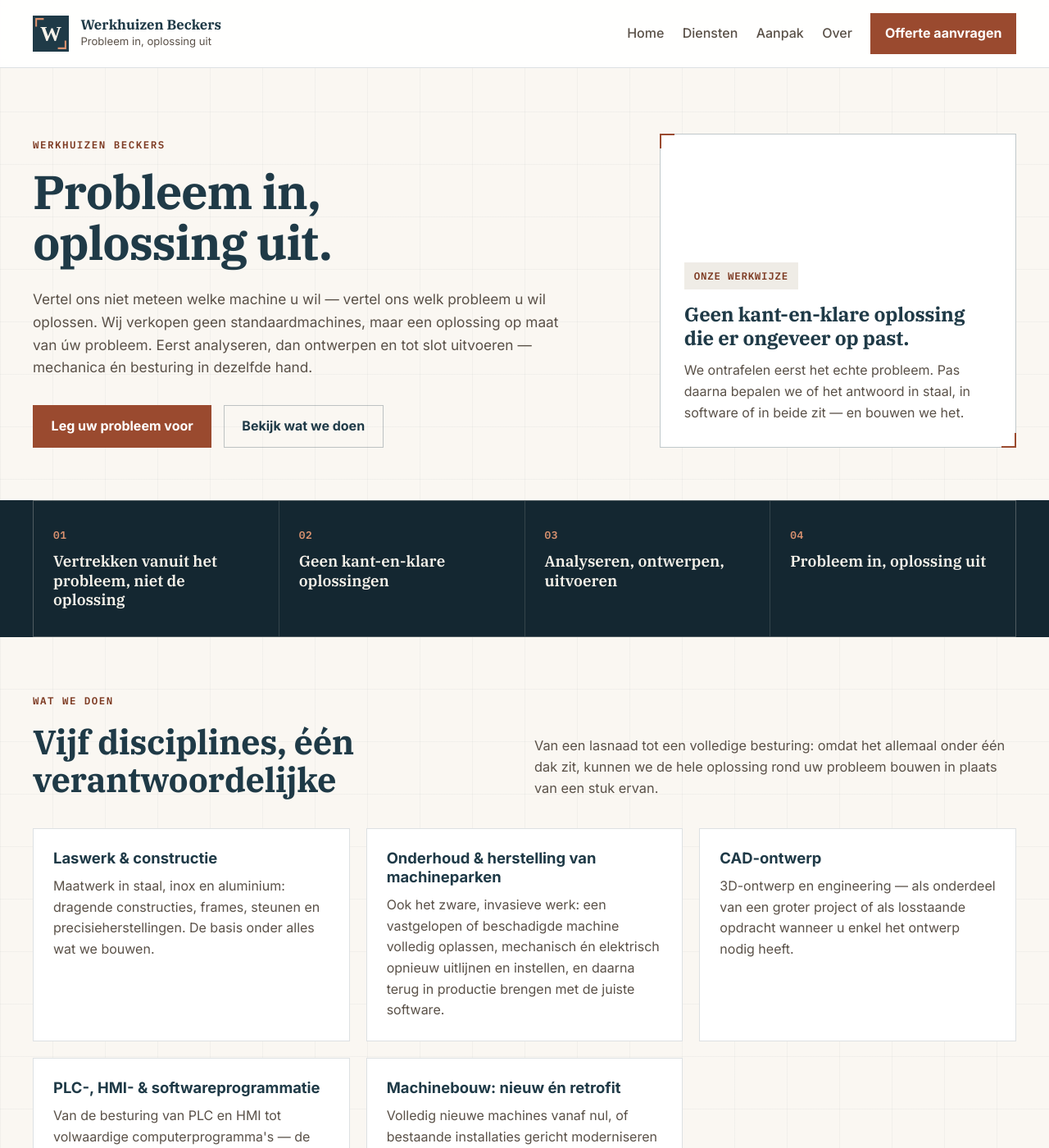
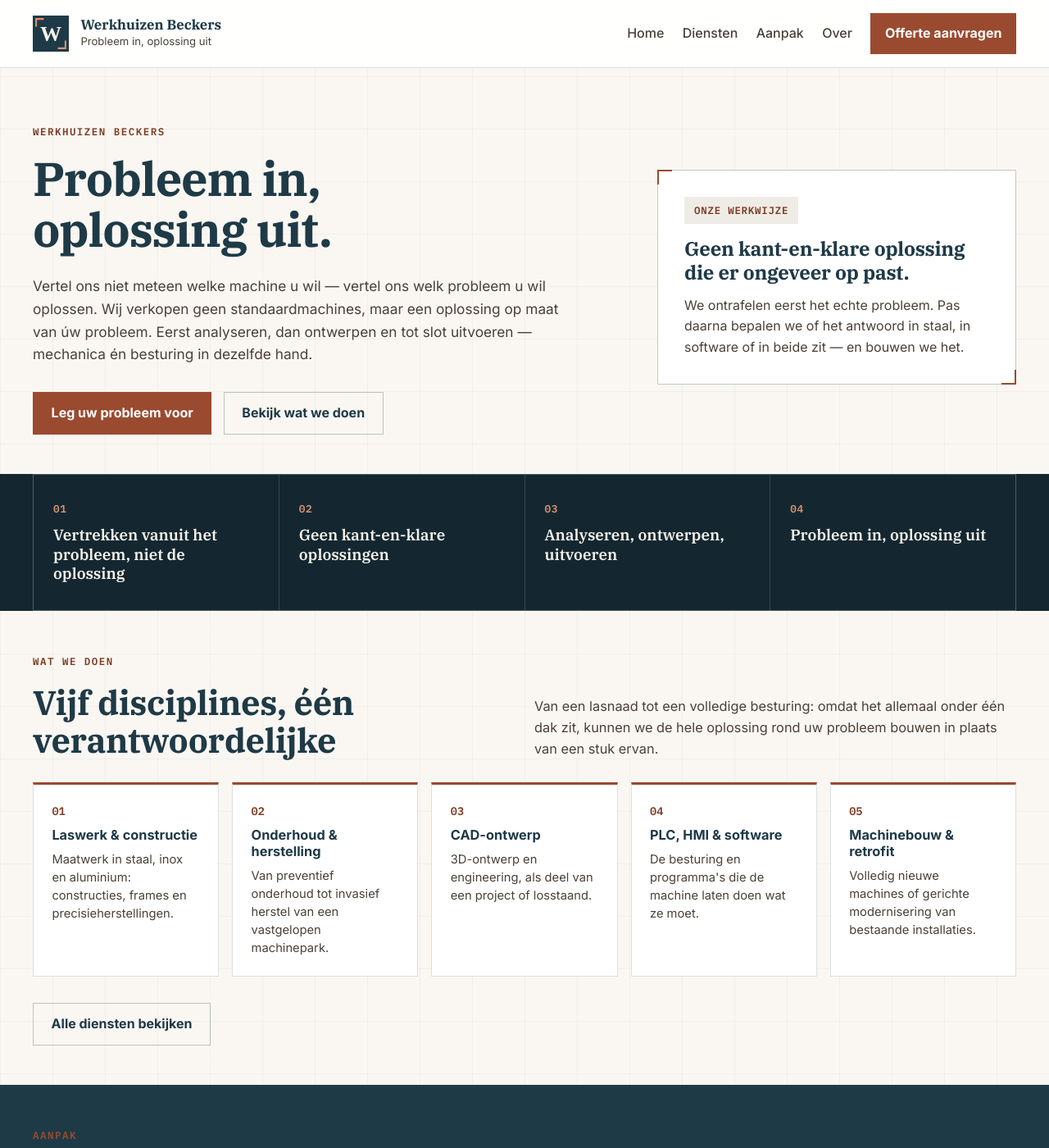
Before and after one commit to servicesbeckers/WerkhuizenBeckers, a Jekyll site: the page built from index.md, in a window 1280 px wide and 1400 px high. Shown: the whole window at 82% size. Built offline with Jekyll 4.4.1, drawn with Linux system fonts in a browser that asks for light colours; some of the changed text lies outside the part shown.

Commit message:
Leesbaarheid/spacing-fixes + low-entry aanmeldformulier (Web3Forms)
Design:
- Fix onleesbare koppen op donkere secties (crème i.p.v. donker)
- Hoger tekstcontrast, knoppen zonder underline, globale woordafbreking
- Strakkere spacing, hero-kaart gecentreerd, even 2-koloms roosters
- 5 disciplines als compacte 5-up (in 1 oogopslag op desktop)
- Diensten-capaciteiten in 2 kolommen
- Over: interne disclaimer weg, titel 'Machineveiligheid' ingekort

Lead capture:
- _includes/lead-form.html: enkel e-mail, GDPR-toestemmingsvinkje, honeypot, AJAX naar Web3Forms
- Formulier op home-CTA en contactpagina
- privacy.md bijgewerkt: aanmeldformulier + Web3Forms als verwerker + toestemming als rechtsgrond

Co-Authored-By: Claude Opus 4.8 <noreply@anthropic.com>

```diff
--- /dev/null
+++ b/_includes/lead-form.html
@@ -0,0 +1,62 @@
+<form class="lead-form" action="https://api.web3forms.com/submit" method="POST">
+    <!-- ▼▼▼ VERVANG deze waarde door je Web3Forms access key (van web3forms.com, aangemaakt met newleads@werkhuizenbeckers.be) ▼▼▼ -->
+    <input type="hidden" name="access_key" value="VERVANG_MET_WEB3FORMS_ACCESS_KEY">
+    <!-- ▲▲▲ -->
+    <input type="hidden" name="subject" value="Nieuwe aanmelding via werkhuizenbeckers.be">
+    <input type="hidden" name="from_name" value="Werkhuizen Beckers — website">
+
+    <!-- Honeypot tegen bots: mensen zien dit niet, bots vullen het in -->
+    <input type="checkbox" name="botcheck" tabindex="-1" autocomplete="off" style="display:none" aria-hidden="true">
+
+    <div class="lead-form-row">
+        <label class="sr-only" for="lead-email">Uw e-mailadres</label>
+        <input class="lead-input" id="lead-email" type="email" name="email" required autocomplete="email" placeholder="uw@bedrijf.be">
+        <button class="button button-primary" type="submit">Meld aan voor meer info</button>
+    </div>
+
+    <label class="lead-consent">
+        <input type="checkbox" name="toestemming" value="ja" required>
+        <span>Ik geef Werkhuizen Beckers toestemming om mij op dit e-mailadres te contacteren. Zie de <a href="{{ '/privacy/' | relative_url }}">privacyverklaring</a>.</span>
+    </label>
+
+    <p class="lead-status" role="status" aria-live="polite"></p>
+</form>
+
+<script>
+(function () {
+    var forms = document.querySelectorAll('.lead-form');
+    Array.prototype.forEach.call(forms, function (form) {
+        if (form.dataset.bound) return;
+        form.dataset.bound = '1';
+        var status = form.querySelector('.lead-status');
+        var btn = form.querySelector('button[type="submit"]');
+        form.addEventListener('submit', function (e) {
+            e.preventDefault();
+            status.className = 'lead-status is-busy';
+            status.textContent = 'Bezig met verzenden…';
+            if (btn) btn.disabled = true;
+            fetch(form.action, {
+                method: 'POST',
+                body: new FormData(form),
+                headers: { 'Accept': 'application/json' }
+            })
+            .then(function (r) { return r.json(); })
+            .then(function (res) {
+                if (res.success) {
+                    form.reset();
+                    status.className = 'lead-status is-success';
+                    status.textContent = 'Bedankt! We nemen zo snel mogelijk contact met u op.';
+                } else {
+                    status.className = 'lead-status is-error';
+                    status.textContent = 'Verzenden lukte niet. Mail ons gerust rechtstreeks: info@werkhuizenbeckers.be';
+                }
+            })
+            .catch(function () {
+                status.className = 'lead-status is-error';
+                status.textContent = 'Verzenden lukte niet. Mail ons gerust rechtstreeks: info@werkhuizenbeckers.be';
+            })
+            .finally(function () { if (btn) btn.disabled = false; });
+        });
+    });
+})();
+</script>
--- a/assets/css/style.scss
+++ b/assets/css/style.scss
@@ -22,7 +22,7 @@
     --bg-soft: var(--zand);
     --surface: #ffffff;
     --text: var(--inkt);
-    --muted: var(--grijs);
+    --muted: #4a4038;
     --line: rgba(31, 58, 71, 0.15);
     --line-strong: rgba(31, 58, 71, 0.28);
     --container: 1200px;
@@ -67,6 +67,14 @@ h2 {
     font-family: var(--font-serif);
     font-weight: 700;
     letter-spacing: -0.01em;
+}
+
+h1,
+h2,
+h3,
+p,
+li {
+    overflow-wrap: break-word;
 }
 
 img {
@@ -221,6 +229,7 @@ main {
     min-height: 52px;
     padding: 0 1.35rem;
     font-weight: 700;
+    text-decoration: none;
     border: 1px solid transparent;
     transition: background-color 0.15s ease, border-color 0.15s ease, color 0.15s ease;
 }
@@ -262,14 +271,14 @@ main {
 /* Hero */
 
 .hero {
-    padding: 5rem 0 4rem;
+    padding: 4rem 0 3rem;
 }
 
 .hero-grid {
     display: grid;
     grid-template-columns: 1.25fr 0.75fr;
-    gap: 2.5rem;
-    align-items: stretch;
+    gap: 2rem;
+    align-items: center;
 }
 
 .hero-copy,
@@ -341,12 +350,11 @@ main {
 
 .hero-card {
     position: relative;
-    height: 100%;
-    min-height: 100%;
-    padding: 1.8rem;
+    height: auto;
+    padding: 2rem;
     display: flex;
     flex-direction: column;
-    justify-content: flex-end;
+    justify-content: center;
     border-color: var(--line-strong);
 }
 
@@ -443,7 +451,7 @@ main {
 .section,
 .projects-overview,
 .page-content {
-    padding: 4rem 0;
+    padding: 3rem 0;
 }
 
 .section-dark {
@@ -465,12 +473,16 @@ main {
     }
 
     .section-dark .step-card {
-        background: rgba(255, 255, 255, 0.04);
-        border-color: rgba(255, 255, 255, 0.16);
+        background: rgba(255, 255, 255, 0.05);
+        border-color: rgba(255, 255, 255, 0.18);
     }
 
+        .section-dark .step-card h3 {
+            color: var(--creme);
+        }
+
         .section-dark .step-card p {
-            color: rgba(255, 255, 255, 0.68);
+            color: rgba(246, 242, 234, 0.82);
         }
 
     .section-dark .step-number {
@@ -482,7 +494,7 @@ main {
     grid-template-columns: 1fr 1fr;
     gap: 1.5rem;
     align-items: end;
-    margin-bottom: 2.25rem;
+    margin-bottom: 1.75rem;
 }
 
     .section-heading h2,
@@ -510,6 +522,10 @@ main {
 
 .card-grid {
     grid-template-columns: repeat(3, minmax(0, 1fr));
+}
+
+.card-grid-2 {
+    grid-template-columns: repeat(2, minmax(0, 1fr));
 }
 
 .steps-grid {
@@ -581,18 +597,70 @@ main {
         color: var(--graphite);
     }
 
+/* Disciplines — compacte 5-up op de homepage */
+
+.disciplines {
+    display: grid;
+    grid-template-columns: repeat(5, minmax(0, 1fr));
+    gap: 1rem;
+}
+
+.discipline {
+    display: flex;
+    flex-direction: column;
+    gap: 0.5rem;
+    padding: 1.4rem;
+    background: var(--surface);
+    border: 1px solid var(--line);
+    border-top: 3px solid var(--rust);
+}
+
+    .discipline-num {
+        font-family: "IBM Plex Mono", monospace;
+        font-weight: 700;
+        font-size: 0.85rem;
+        color: var(--rust-strong);
+    }
+
+    .discipline h3 {
+        margin: 0;
+        font-size: 1.02rem;
+        line-height: 1.22;
+        color: var(--graphite);
+    }
+
+    .discipline p {
+        margin: 0;
+        color: var(--muted);
+        font-size: 0.92rem;
+        line-height: 1.5;
+    }
+
+@media (max-width: 1080px) {
+    .disciplines {
+        grid-template-columns: repeat(3, minmax(0, 1fr));
+    }
+}
+
+@media (max-width: 680px) {
+    .disciplines {
+        grid-template-columns: 1fr;
+    }
+}
+
 /* Capabilities — gestapelde dienstenlijst */
 
 .capabilities {
     display: grid;
-    gap: 1.1rem;
+    grid-template-columns: repeat(2, minmax(0, 1fr));
+    gap: 1rem;
 }
 
 .capability {
     display: grid;
-    grid-template-columns: 3.5rem 1fr;
-    gap: 1.5rem;
-    padding: 1.75rem;
+    grid-template-columns: 2.75rem 1fr;
+    gap: 1rem;
+    padding: 1.4rem 1.5rem;
     border: 1px solid var(--line);
     background: var(--surface);
     border-left: 3px solid var(--rust);
@@ -778,6 +846,106 @@ main {
 
     .cta-box p {
         margin: 0;
+        color: var(--muted);
+    }
+
+.cta-alt {
+    margin-top: 1rem !important;
+    font-size: 0.9rem;
+}
+
+    .cta-alt a {
+        color: var(--rust-strong);
+        text-decoration: underline;
+    }
+
+/* Aanmeldformulier (lead capture) */
+
+.sr-only {
+    position: absolute;
+    width: 1px;
+    height: 1px;
+    padding: 0;
+    margin: -1px;
+    overflow: hidden;
+    clip: rect(0, 0, 0, 0);
+    white-space: nowrap;
+    border: 0;
+}
+
+.lead-form {
+    display: grid;
+    gap: 0.85rem;
+}
+
+.lead-form-row {
+    display: flex;
+    gap: 0.6rem;
+    flex-wrap: wrap;
+}
+
+.lead-input {
+    flex: 1 1 220px;
+    min-width: 0;
+    min-height: 52px;
+    padding: 0 1rem;
+    border: 1px solid var(--line-strong);
+    background: var(--surface);
+    color: var(--text);
+    font: inherit;
+    font-size: 1rem;
+}
+
+    .lead-input::placeholder {
+        color: #8a8078;
+    }
+
+    .lead-input:focus-visible {
+        outline: 2px solid var(--rust);
+        outline-offset: 1px;
+        border-color: var(--rust);
+    }
+
+.lead-form .button {
+    flex: 0 0 auto;
+}
+
+.lead-consent {
+    display: flex;
+    gap: 0.55rem;
+    align-items: flex-start;
+    font-size: 0.85rem;
+    color: var(--muted);
+    line-height: 1.45;
+}
+
+    .lead-consent input {
+        margin-top: 0.15rem;
+        flex-shrink: 0;
+    }
+
+    .lead-consent a {
+        color: var(--rust-strong);
+        text-decoration: underline;
+    }
+
+.lead-status {
+    margin: 0;
+    font-size: 0.9rem;
+    min-height: 1.2em;
+}
+
+    .lead-status.is-success {
+        color: #2f6b41;
+        font-weight: 600;
+    }
+
+    .lead-status.is-error {
+        color: var(--rust-strong);
+        font-weight: 600;
+    }
+
+    .lead-status.is-busy {
         color: var(--muted);
     }
 
@@ -1078,6 +1246,10 @@ code {
         grid-template-columns: 1fr 1fr;
     }
 
+    .capabilities {
+        grid-template-columns: 1fr;
+    }
+
     .site-nav {
         position: absolute;
         top: calc(100% + 1px);
--- a/index.md
+++ b/index.md
@@ -68,30 +68,35 @@ description: Werkhuizen Beckers vertrekt vanuit uw probleem, niet vanuit een opl
       </p>
     </div>
 
-    <div class="card-grid">
-      <article class="info-card">
+    <div class="disciplines">
+      <article class="discipline">
+        <span class="discipline-num">01</span>
         <h3>Laswerk &amp; constructie</h3>
-        <p>Maatwerk in staal, inox en aluminium: dragende constructies, frames, steunen en precisieherstellingen. De basis onder alles wat we bouwen.</p>
+        <p>Maatwerk in staal, inox en aluminium: constructies, frames en precisieherstellingen.</p>
       </article>
 
-      <article class="info-card">
-        <h3>Onderhoud &amp; herstelling van machineparken</h3>
-        <p>Ook het zware, invasieve werk: een vastgelopen of beschadigde machine volledig oplassen, mechanisch én elektrisch opnieuw uitlijnen en instellen, en daarna terug in productie brengen met de juiste software.</p>
+      <article class="discipline">
+        <span class="discipline-num">02</span>
+        <h3>Onderhoud &amp; herstelling</h3>
+        <p>Van preventief onderhoud tot invasief herstel van een vastgelopen machinepark.</p>
       </article>
 
-      <article class="info-card">
+      <article class="discipline">
+        <span class="discipline-num">03</span>
         <h3>CAD-ontwerp</h3>
-        <p>3D-ontwerp en engineering — als onderdeel van een groter project of als losstaande opdracht wanneer u enkel het ontwerp nodig heeft.</p>
+        <p>3D-ontwerp en engineering, als deel van een project of losstaand.</p>
       </article>
 
-      <article class="info-card">
-        <h3>PLC-, HMI- &amp; softwareprogrammatie</h3>
-        <p>Van de besturing van PLC en HMI tot volwaardige computerprogramma's — de intelligentie die de machine laat doen wat ze moet doen.</p>
+      <article class="discipline">
+        <span class="discipline-num">04</span>
+        <h3>PLC, HMI &amp; software</h3>
+        <p>De besturing en programma's die de machine laten doen wat ze moet.</p>
       </article>
 
-      <article class="info-card">
-        <h3>Machinebouw: nieuw én retrofit</h3>
-        <p>Volledig nieuwe machines vanaf nul, of bestaande installaties gericht moderniseren met een nieuwe besturing, aandrijving of veiligheidsniveau.</p>
+      <article class="discipline">
+        <span class="discipline-num">05</span>
+        <h3>Machinebouw &amp; retrofit</h3>
+        <p>Volledig nieuwe machines of gerichte modernisering van bestaande installaties.</p>
       </article>
     </div>
 
@@ -173,17 +178,17 @@ description: Werkhuizen Beckers vertrekt vanuit uw probleem, niet vanuit een opl
 <section class="cta-section">
   <div class="container cta-box">
     <div>
-      <p class="eyebrow">Contact</p>
-      <h2>Leg uw probleem op tafel</h2>
+      <p class="eyebrow">Meer info</p>
+      <h2>Laat uw e-mail achter, wij nemen contact op</h2>
       <p>
-        Beschrijf uw storing, installatie of project. Wij bekijken samen wat technisch de beste aanpak is —
-        voor mechanica én besturing.
+        Geen lang formulier. Laat gewoon uw e-mailadres na — dan contacteert Werkhuizen Beckers u voor een
+        vrijblijvend gesprek over uw probleem.
       </p>
+      <p class="cta-alt">Liever meteen bellen of mailen? <a href="{{ '/contact/' | relative_url }}">Bekijk alle contactgegevens</a>.</p>
     </div>
 
-    <div class="cta-actions">
-      <a class="button button-primary" href="{{ '/contact/' | relative_url }}">Neem contact op</a>
-      <a class="button button-text" href="mailto:info@werkhuizenbeckers.be">info@werkhuizenbeckers.be</a>
+    <div>
+      {% include lead-form.html %}
     </div>
   </div>
 </section>
```
Also changed, not shown: contact.md (+8 -0 lines), over.md (+3 -3 lines), privacy.md (+19 -10 lines).
